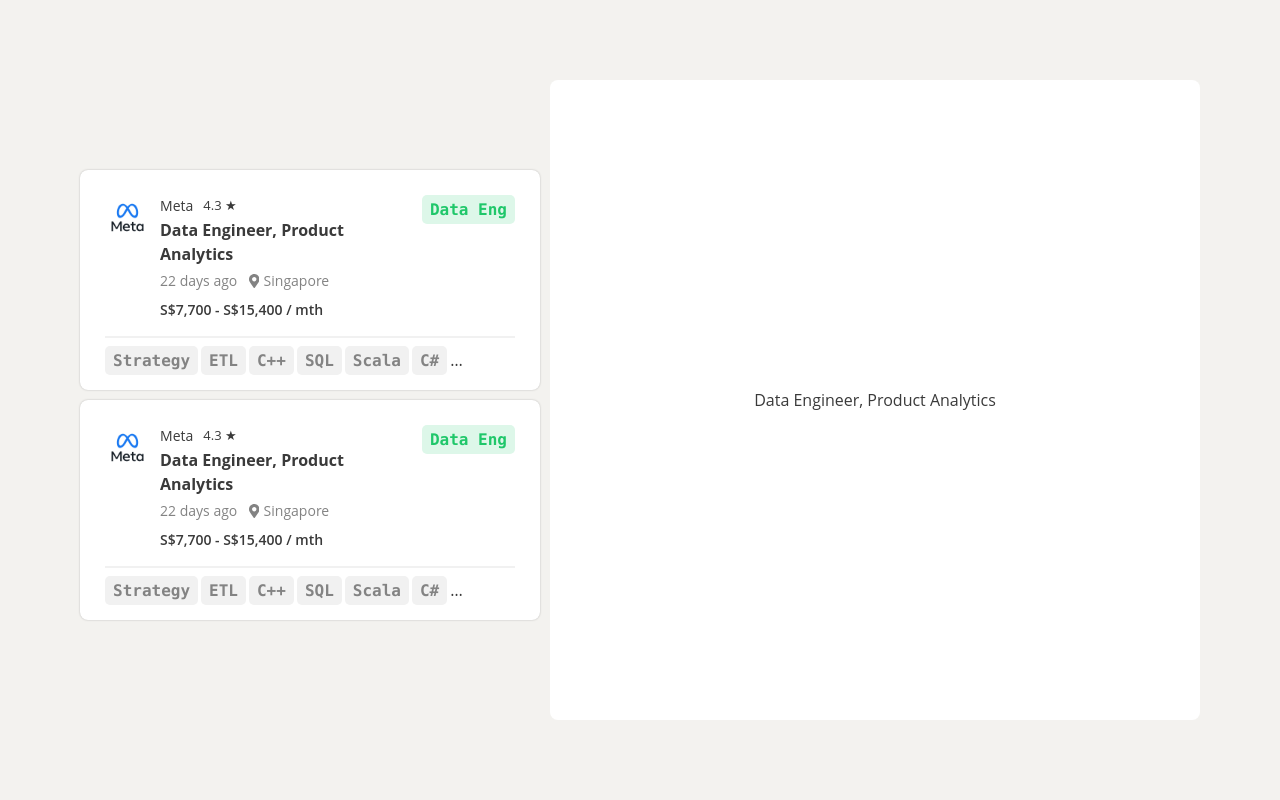
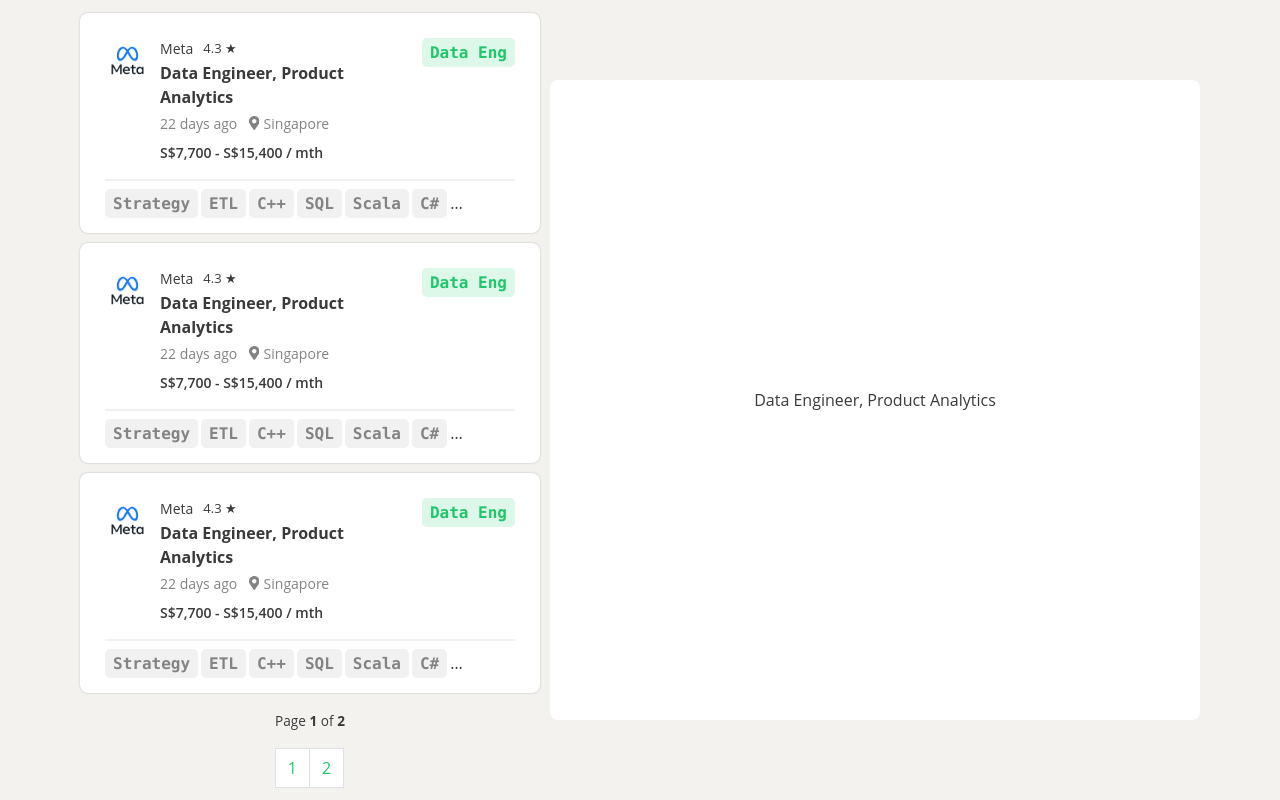
Before and after one commit to zongqiooi/zq-nodeflair-clone, a React (Vite) app: page / in a window 1280 px wide. Built offline with nearby package versions, Linux system fonts and the light colour scheme.

Commit message:
feat: added pagination buttons

```diff
--- a/src/components/JobLists.jsx
+++ b/src/components/JobLists.jsx
@@ -1,10 +1,13 @@
 import JobCard from "./JobCard";
+import JobPagination from "./JobPagination";
 
 const JobLists = () => {
   return (
     <div className="job-lists">
       <JobCard />
       <JobCard />
+      <JobCard />
+      <JobPagination />
     </div>
   );
 };
--- /dev/null
+++ b/src/components/JobPagination.jsx
@@ -0,0 +1,19 @@
+const JobPagination = () => {
+  return (
+    <div className="job-pagination">
+      <span className="page-text">
+        Page&nbsp;<strong>1&nbsp;</strong>of&nbsp;<strong>2</strong>
+      </span>
+      <div className="page-square-buttons-container">
+        <div className="page-square-button" tabIndex="1">
+          1
+        </div>
+        <div className="page-square-button" tabIndex="1">
+          2
+        </div>
+      </div>
+    </div>
+  );
+};
+
+export default JobPagination;
--- a/src/styles/style.css
+++ b/src/styles/style.css
@@ -186,6 +186,44 @@
   align-items: center;
 }
 
+.job-pagination {
+  display: flex;
+  flex-direction: column;
+  justify-content: center;
+  align-items: center;
+  gap: 18px;
+  margin-top: 18px;
+}
+
+.page-text {
+  font-size: 13.6px;
+  color: #3a3a3a;
+}
+
+.page-square-button {
+  cursor: pointer;
+  padding: 0.5rem 0.75rem;
+  margin-left: -1px;
+  color: #1fc76a;
+  background-color: white;
+  border: 1px solid #dee2e6;
+}
+
+.page-square-button:hover {
+  background-color: #f1f1f1;
+  transition: 0.2s;
+}
+
+.page-square-button:focus {
+  background-color: #1fc76a;
+  color: white;
+  transition: 0.2s;
+}
+
+.page-square-buttons-container {
+  display: flex;
+}
+
 /* Tablet View */
 
 @media screen and (max-width: 1010px) {
```
